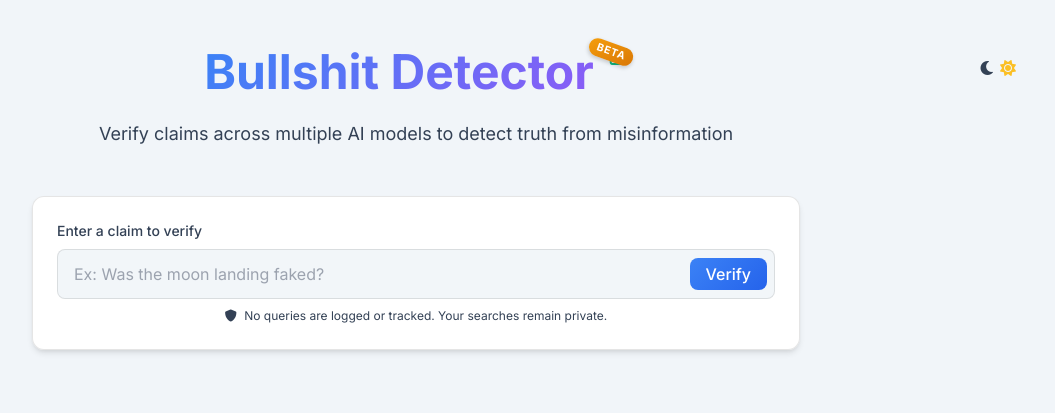
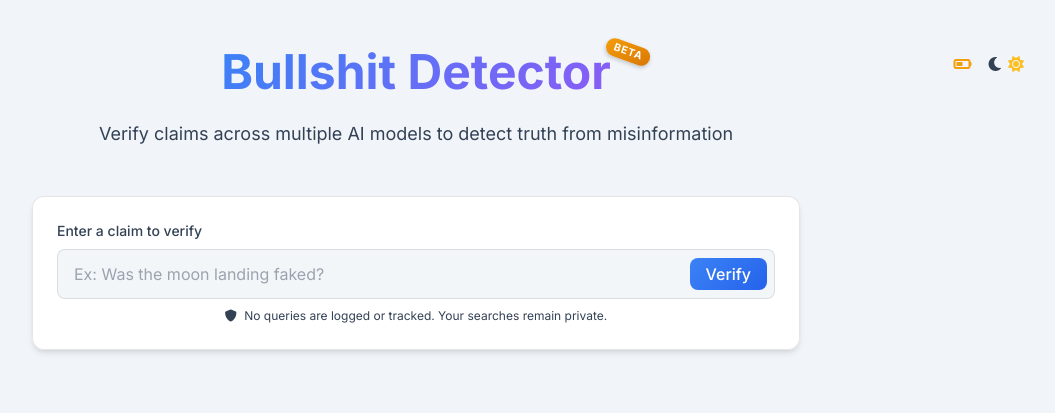
Before and after one commit to glasgowshipyard/bullshit-detector, a Flask app: page / in a window 1280 px wide. Shown: the top 413 px of the page, without its empty margins (224-1279 px from the left). Run offline with Flask 3, Linux system fonts and the light colour scheme; some libraries are stand-ins or nearby versions.

Commit message:
Battery changes

```diff
--- a/metadata_scheduler.py
+++ b/metadata_scheduler.py
@@ -160,7 +160,7 @@
             percentage = (total_balance / initial_balance) * 100
 
             # Determine status based on percentage
-            if percentage > 30:
+            if percentage > 60:
                 status = "green"
                 icon = "fa-battery-full"
             elif percentage > 10:
--- a/static/credit_status.json
+++ b/static/credit_status.json
@@ -1,7 +1,7 @@
 {
-  "status": "green",
-  "icon": "fa-battery-full",
-  "percentage": 100,
-  "balance": 100,
+  "status": "yellow",
+  "icon": "fa-battery-half",
+  "percentage": 50,
+  "balance": 50,
   "last_updated": "2025-05-07 00:00:00"
 }
--- a/templates/index.html
+++ b/templates/index.html
@@ -490,17 +490,24 @@
 </head>
 <body>
     <div class="container mx-auto px-4 py-8">
-        <header>
-            <h1 class="text-4xl md:text-5xl font-bold gradient-text text-center relative inline-block">
+        <header class="relative">
+            <!-- Centered title with beta tag -->
+            <h1 class="text-4xl md:text-5xl font-bold gradient-text text-center relative inline-block mx-auto">
                 Bullshit Detector
                 <span class="beta-tag">Beta</span>
             </h1>
-            <div class="theme-toggle" id="theme-toggle" aria-label="Toggle dark/light mode">
-                <i class="fas fa-moon text-gray-400 hidden" id="moon-icon"></i>
-                <i class="fas fa-sun text-yellow-400" id="sun-icon"></i>
-            </div>
-            <div class="api-status ml-4">
-                <i id="credit-battery" class="fas fa-battery-full text-green-500" title="API Credits Status"></i>
+            <!-- Right side controls as absolute positioned elements -->
+            <div class="absolute right-4 top-1/2 transform -translate-y-1/2 flex items-center space-x-4">
+                <!-- Battery indicator - now defaulting to amber -->
+                <div class="api-status">
+                    <i id="credit-battery" class="fas fa-battery-half text-yellow-500" title="API Credits: 50% remaining"></i>
+                </div>
+
+                <!-- Theme toggle -->
+                <div class="" id="theme-toggle" aria-label="Toggle dark/light mode">
+                    <i class="fas fa-moon text-gray-400 hidden" id="moon-icon"></i>
+                    <i class="fas fa-sun text-yellow-400" id="sun-icon"></i>
+                </div>
             </div>
         </header>
 
```
